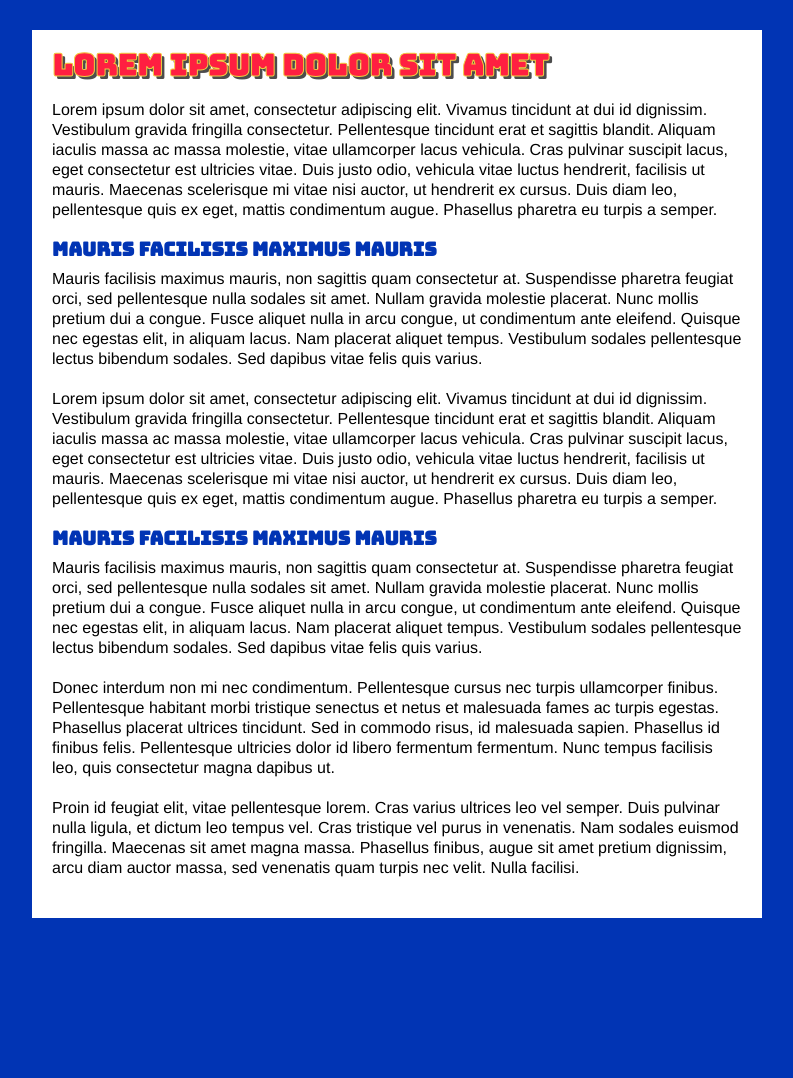
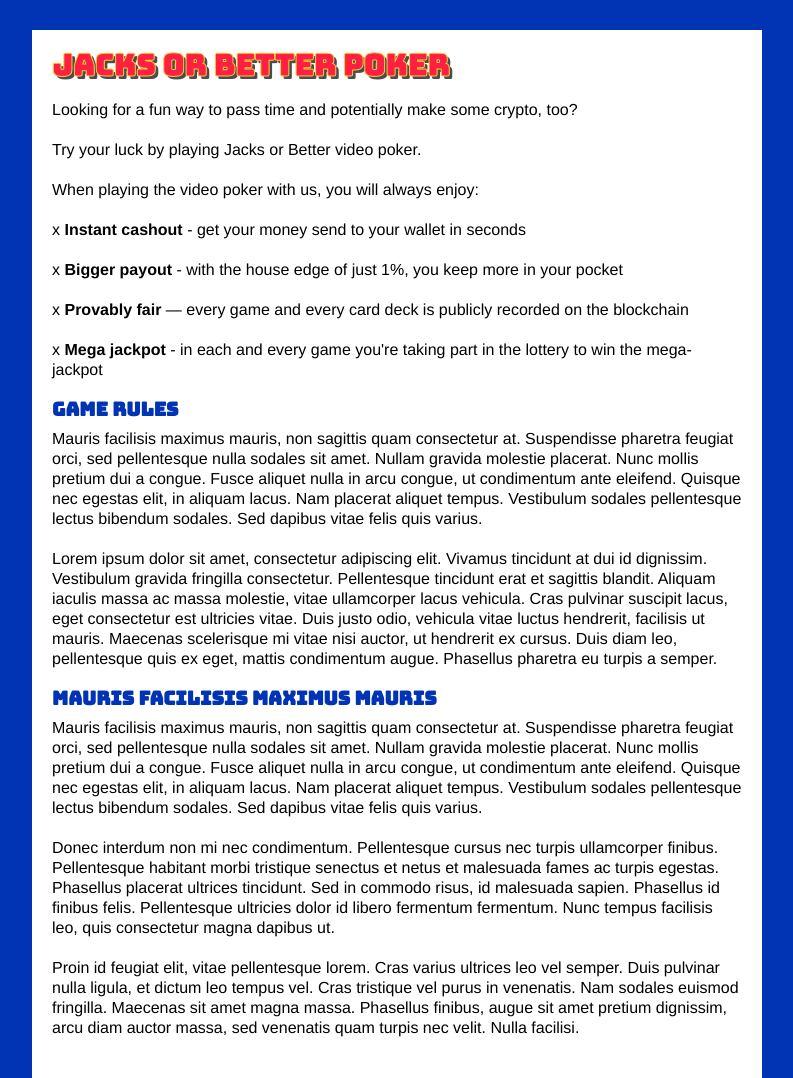
Before and after one commit to janfilips/blockchain-poker, a Django app: page /about in a window 1280 px wide. Shown: the whole page, without its empty margins (243-1036 px from the left). Before the commit the page ends 918 px from the top, so only its background shows below. Run offline with Django 3.2, Linux system fonts and the light colour scheme.

Commit message:
drafted out some about text

```diff
--- a/templates/about.html
+++ b/templates/about.html
@@ -15,11 +15,32 @@
 
   <div class="site-wrap about-page">
     <header>
-      <h1>Lorem ipsum dolor sit amet</h1>
+      <h1>Jacks or Better Poker</h1>
     </header>
     <section>
-      <p>Lorem ipsum dolor sit amet, consectetur adipiscing elit. Vivamus tincidunt at dui id dignissim. Vestibulum gravida fringilla consectetur. Pellentesque tincidunt erat et sagittis blandit. Aliquam iaculis massa ac massa molestie, vitae ullamcorper lacus vehicula. Cras pulvinar suscipit lacus, eget consectetur est ultricies vitae. Duis justo odio, vehicula vitae luctus hendrerit, facilisis ut mauris. Maecenas scelerisque mi vitae nisi auctor, ut hendrerit ex cursus. Duis diam leo, pellentesque quis ex eget, mattis condimentum augue. Phasellus pharetra eu turpis a semper.</p>
-      <h2>Mauris facilisis maximus mauris</h2>
+      <p>
+        Looking for a fun way to pass time and potentially make some crypto, too?
+      </p>
+      <p>
+        Try your luck by playing Jacks or Better video poker.
+        <br/>
+        <br/>
+        When playing the video poker with us, you will always enjoy:
+        <br/>
+        <br/>
+        x <b>Instant cashout</b> - get your money send to your wallet in seconds
+        <br/>
+        <br/>
+        x <b>Bigger payout</b> - with the house edge of just 1%, you keep more in your pocket
+        <br/>
+        <br/>
+        x <b>Provably fair</b> — every game and every card deck is publicly recorded on the blockchain
+        <br/>
+        <br/>
+        x <b>Mega jackpot</b> - in each and every game you're taking part in the lottery to win the mega-jackpot
+      </p>
+
+      <h2>Game rules</h2>
       <p>Mauris facilisis maximus mauris, non sagittis quam consectetur at. Suspendisse pharetra feugiat orci, sed pellentesque nulla sodales sit amet. Nullam gravida molestie placerat. Nunc mollis pretium dui a congue. Fusce aliquet nulla in arcu congue, ut condimentum ante eleifend. Quisque nec egestas elit, in aliquam lacus. Nam placerat aliquet tempus. Vestibulum sodales pellentesque lectus bibendum sodales. Sed dapibus vitae felis quis varius.</p>
     </section>
 
```
